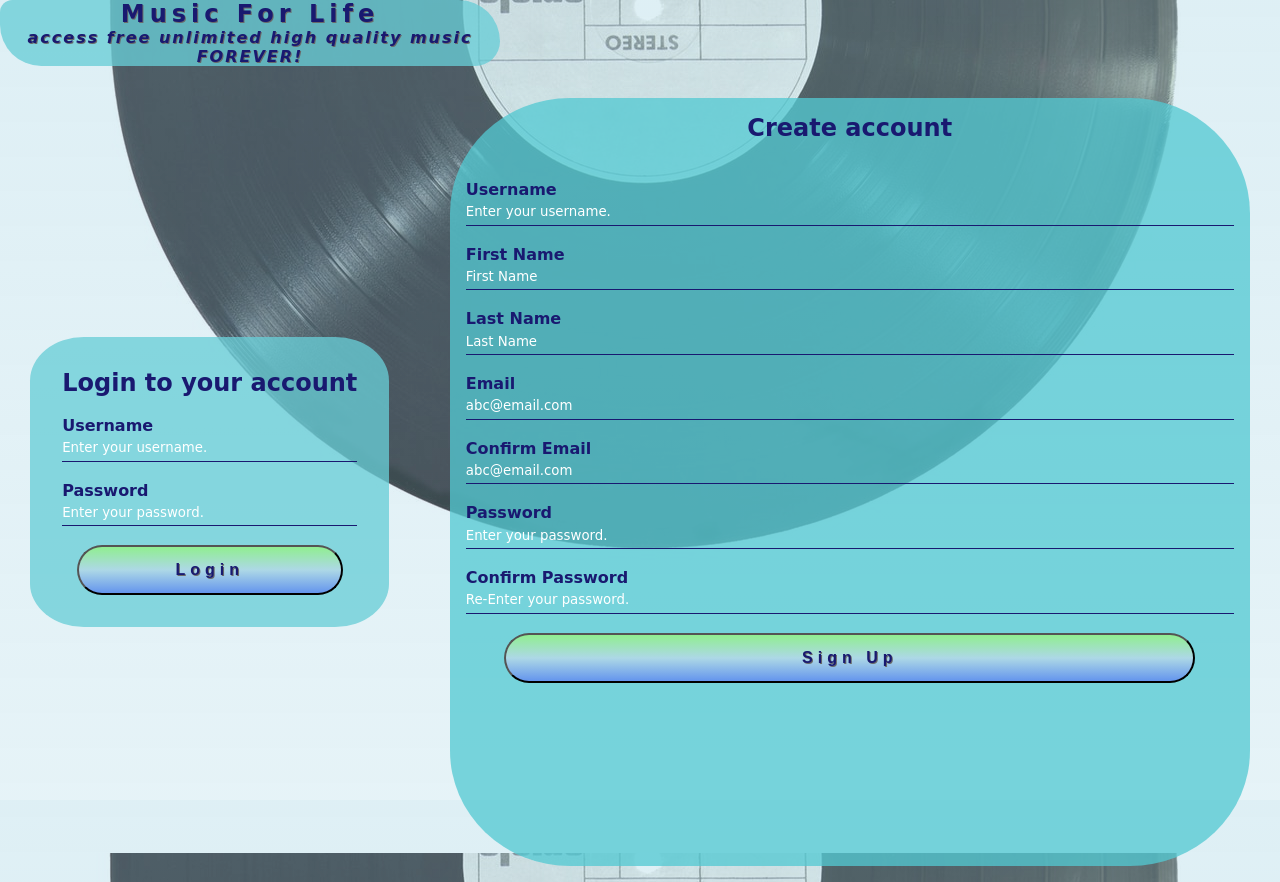
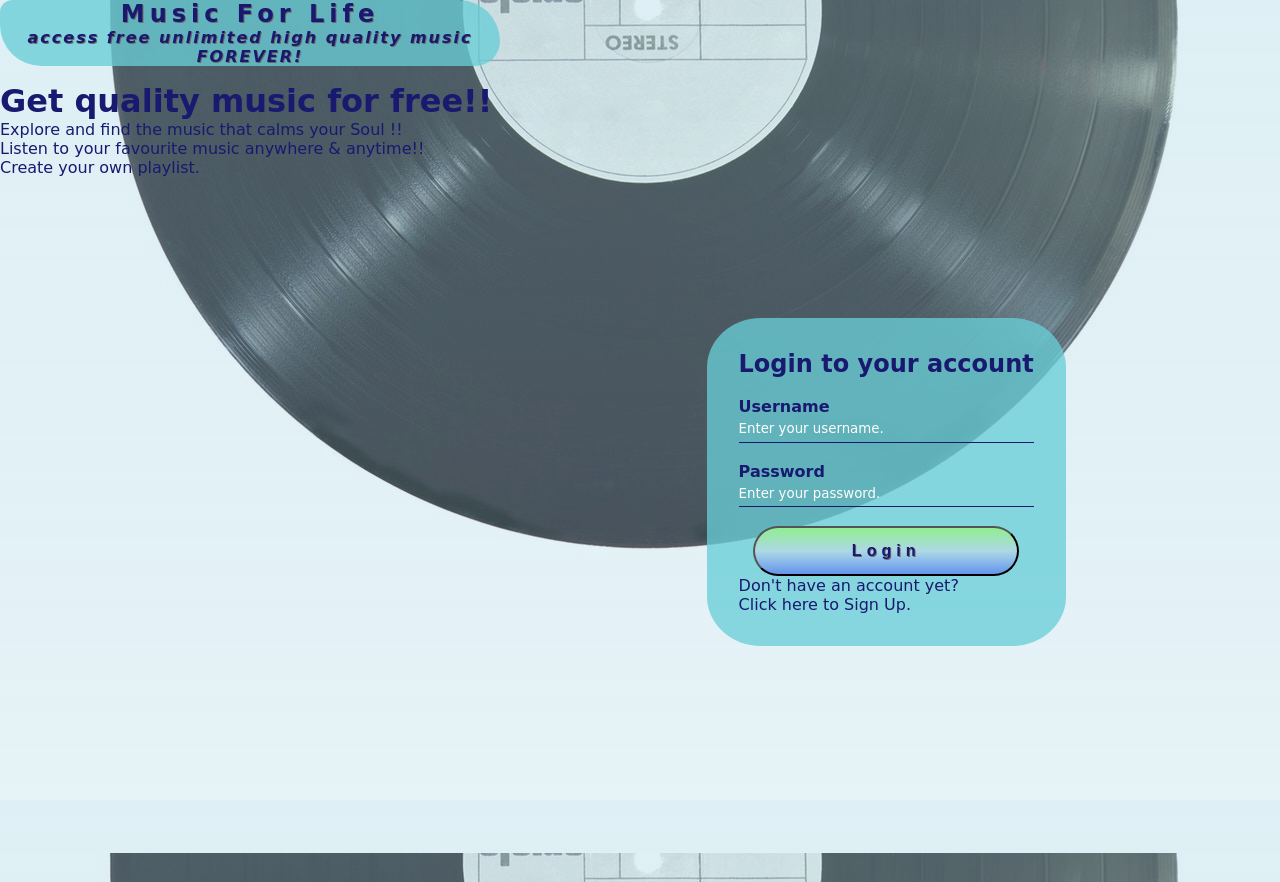
Before and after one commit to asheshmagar/php-project-music-library, a PHP site: page /register.php in a window 1280 px wide. Run offline with PHP 8.4, Linux system fonts and the light colour scheme; some web fonts are replaced.

Commit message:
Edited - register.php more functionality

```diff
--- a/register.php
+++ b/register.php
@@ -21,11 +21,31 @@
         <meta name="viewport" content="width=device-width, initial-scale=1.0">
         <title>Welcome to Spotify</title>
         <link rel="stylesheet" href="./style/style.css">
+
+        <script src="https://ajax.googleapis.com/ajax/libs/jquery/3.4.1/jquery.min.js"></script>
+        <script src="assets/js/register.js"></script>
     </head>
 
     <body>
+    <?php
+        if(isset($_POST['registerButton'])){
+            echo '<script>
+                    $(document).ready(function () {
+                        $("#loginForm").hide();
+                        $("#registerForm").show();
+                    });
+                   </script>';
+        }else{
+            echo '<script>
+                    $(document).ready(function () {
+                        $("#loginForm").show();
+                        $("#registerForm").hide();
+                    });
+                   </script>';
+        }
+    ?>
+
         <header class="main-header">
-
             <section class="header-title">
                 <h1>Music For Life</h1>
             </section>
@@ -33,9 +53,18 @@
                 <p>access free unlimited high quality music FOREVER!</p>
 
             </section>
-
         </header>
         <div id="inputContainer" class="container">
+            <div class="form-text">
+                <h1>Get quality music for free!!</h1>
+                <ul>
+                    <li>Explore and find the music that calms your Soul !!</li>
+                    <li>Listen to your favourite music anywhere & anytime!!</li>
+                    <li>Create your own playlist.</li>
+                </ul>
+
+
+            </div>
             <form id="loginForm" action="register.php" method="POST" class="form-login">
                 <h2>Login to your account</h2>
                 <?php
@@ -44,7 +73,7 @@
                 <br />
 
                 <label for="loginUsername">Username</label>
-                <input type="text" id="loginUsername" name="loginUsername" placeholder="Enter your username." required>
+                <input type="text" id="loginUsername" name="loginUsername" placeholder="Enter your username." value="<?php getInputValue('loginUsername') ?>" required>
                 <br />
                 <label for="loginPassword">Password</label>
 
@@ -52,6 +81,13 @@
                     required>
                 <br />
                 <button type="submit" name="loginButton">Login</button>
+                <div class="hasAccountText">
+                    <span id="hideLogin">
+                        Don't have an account yet?
+                        <br/>
+                        Click here to Sign Up.
+                    </span>
+                </div>
             </form>
             <form id="registerForm" action="register.php" method="POST" class="form-register">
                 <h2>Create account</h2>
@@ -61,8 +97,6 @@
                 ?><?php
                 echo $account -> getError ( Constants::$usernameTaken );
                 ?>
-                <br />
-
                 <label for="registerUsername">Username</label>
                 <input type="text" id="registerUsername" name="registerUsername" placeholder="Enter your username."
                     required value="<?php getInputValue('registerUsername') ?>">
@@ -113,7 +147,16 @@
                     placeholder="Re-Enter your password." required>
                 <br />
                 <button type="submit" name="registerButton">Sign Up</button>
+                <div class="hasAccountText">
+                    <span id="hideRegister">
+                        Already have an account?
+                        <br/>
+                        Click here to Login In
+                    </span>
+                </div>
             </form>
+
+
         </div>
     </body>
 
```
